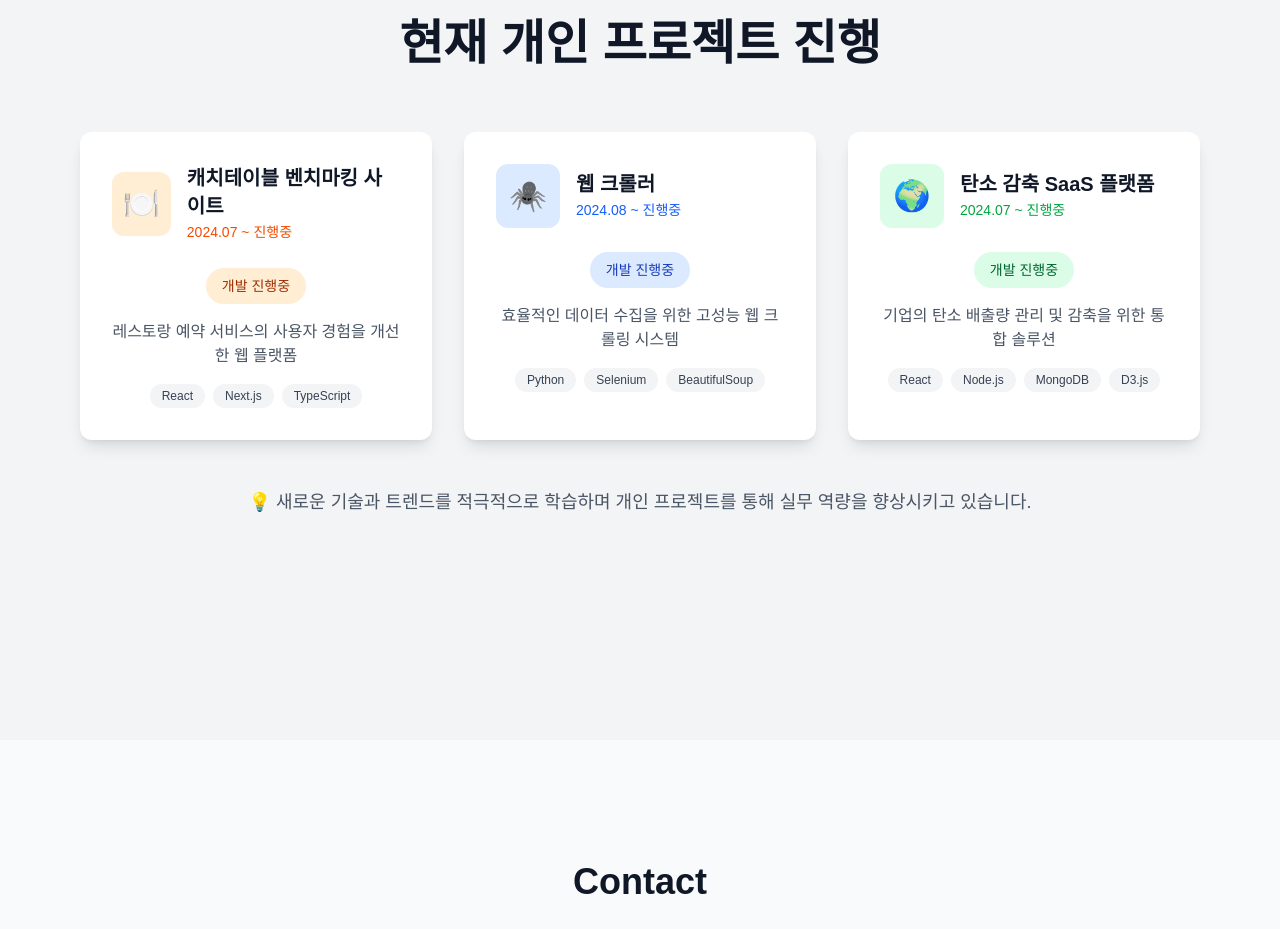
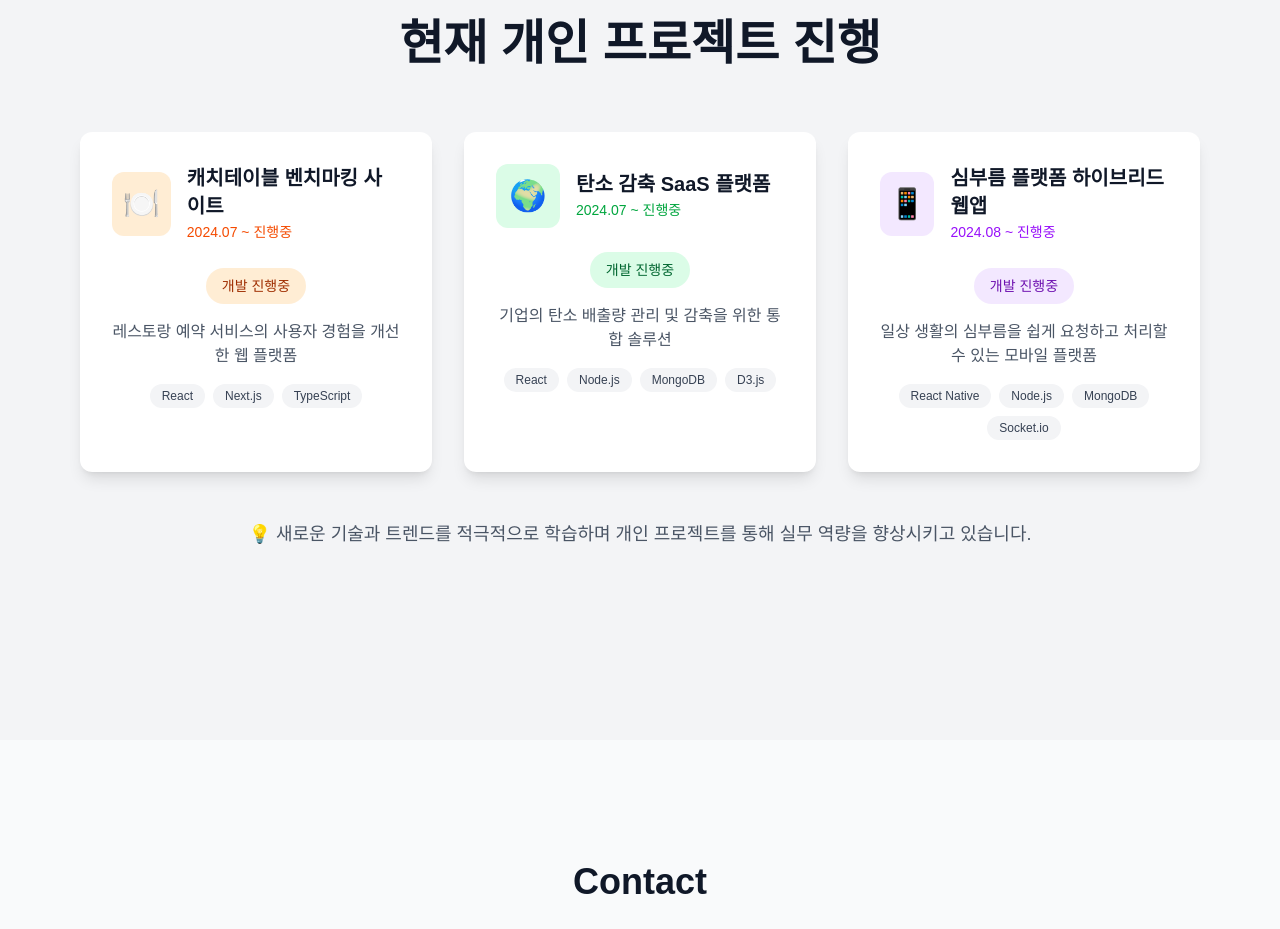
Before and after one commit to worldhostm/portfolio_update, a Next.js app: page / in a window 1280 px wide. Shown: the part 3340-4269 px from the top of the page. Built offline with nearby package versions, Linux system fonts and the light colour scheme.

Commit message:
수정 cicd테스트

```diff
--- a/app/page.tsx
+++ b/app/page.tsx
@@ -514,29 +514,6 @@ export default function Home() {
 
               <div className="bg-white p-8 rounded-xl shadow-lg hover:shadow-xl transition-shadow">
                 <div className="flex items-center mb-6">
-                  <div className="w-16 h-16 bg-blue-100 rounded-xl flex items-center justify-center mr-4 text-3xl">
-                    🕷️
-                  </div>
-                  <div>
-                    <h3 className="text-xl font-bold text-gray-900">웹 크롤러</h3>
-                    <span className="text-sm text-blue-600 font-medium">2024.08 ~ 진행중</span>
-                  </div>
-                </div>
-                <div className="flex items-center justify-center">
-                  <span className="bg-blue-100 text-blue-800 px-4 py-2 rounded-full text-sm font-medium">개발 진행중</span>
-                </div>
-                <p className="text-gray-600 mt-4 text-center">
-                  효율적인 데이터 수집을 위한 고성능 웹 크롤링 시스템
-                </p>
-                <div className="flex flex-wrap gap-2 justify-center mt-4">
-                  {['Python', 'Selenium', 'BeautifulSoup'].map((tech, i) => (
-                    <span key={i} className="bg-gray-100 text-gray-700 px-3 py-1 rounded-full text-xs">{tech}</span>
-                  ))}
-                </div>
-              </div>
-
-              <div className="bg-white p-8 rounded-xl shadow-lg hover:shadow-xl transition-shadow">
-                <div className="flex items-center mb-6">
                   <div className="w-16 h-16 bg-green-100 rounded-xl flex items-center justify-center mr-4 text-3xl">
                     🌍
                   </div>
@@ -553,6 +530,29 @@ export default function Home() {
                 </p>
                 <div className="flex flex-wrap gap-2 justify-center mt-4">
                   {['React', 'Node.js', 'MongoDB', 'D3.js'].map((tech, i) => (
+                    <span key={i} className="bg-gray-100 text-gray-700 px-3 py-1 rounded-full text-xs">{tech}</span>
+                  ))}
+                </div>
+              </div>
+
+              <div className="bg-white p-8 rounded-xl shadow-lg hover:shadow-xl transition-shadow">
+                <div className="flex items-center mb-6">
+                  <div className="w-16 h-16 bg-purple-100 rounded-xl flex items-center justify-center mr-4 text-3xl">
+                    📱
+                  </div>
+                  <div>
+                    <h3 className="text-xl font-bold text-gray-900">심부름 플랫폼 하이브리드 웹앱</h3>
+                    <span className="text-sm text-purple-600 font-medium">2024.08 ~ 진행중</span>
+                  </div>
+                </div>
+                <div className="flex items-center justify-center">
+                  <span className="bg-purple-100 text-purple-800 px-4 py-2 rounded-full text-sm font-medium">개발 진행중</span>
+                </div>
+                <p className="text-gray-600 mt-4 text-center">
+                  일상 생활의 심부름을 쉽게 요청하고 처리할 수 있는 모바일 플랫폼
+                </p>
+                <div className="flex flex-wrap gap-2 justify-center mt-4">
+                  {['React Native', 'Node.js', 'MongoDB', 'Socket.io'].map((tech, i) => (
                     <span key={i} className="bg-gray-100 text-gray-700 px-3 py-1 rounded-full text-xs">{tech}</span>
                   ))}
                 </div>
```
